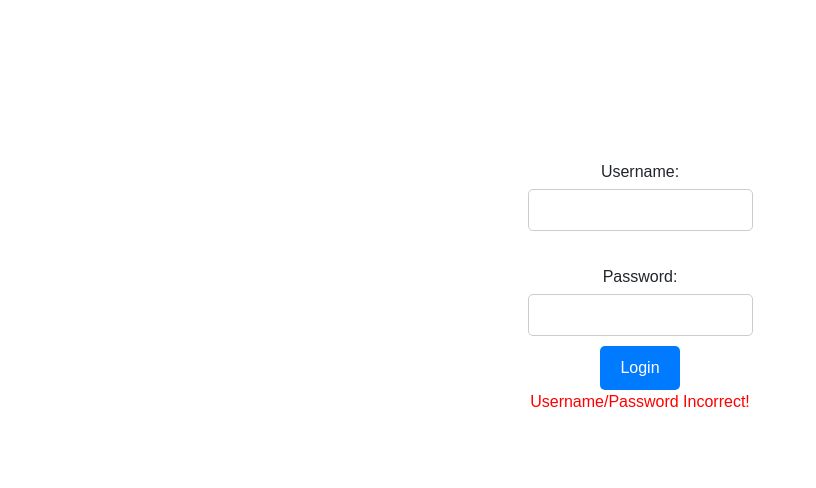
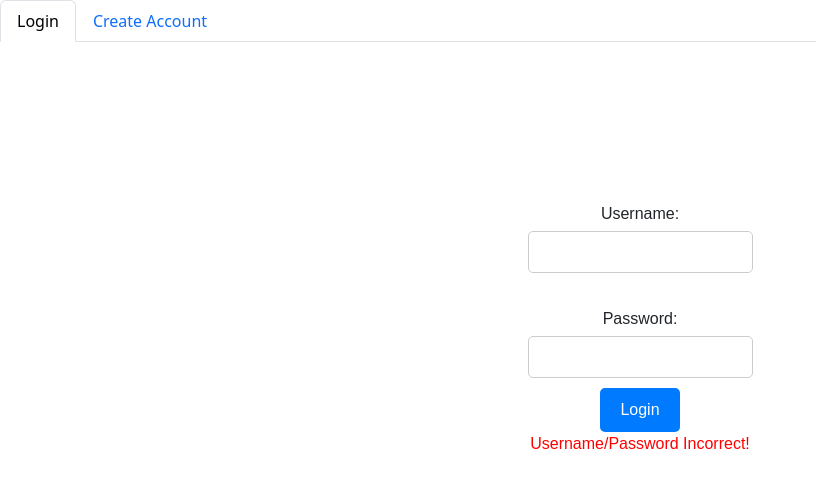
Before and after one commit to 240205-JavaAngularAWS/shoe-front, an Angular app in the folder payMore/: page /loginUser in a window 1280 px wide. Shown: the top 488 px of the page, without its empty margins (0-816 px from the left). Built offline with nearby package versions, Linux system fonts and the light colour scheme.

Commit message:
navbor update

```diff
--- a/payMore/src/app/app.component.html
+++ b/payMore/src/app/app.component.html
@@ -1 +1,2 @@
+<app-nav-bar></app-nav-bar>
 <router-outlet></router-outlet>
```
